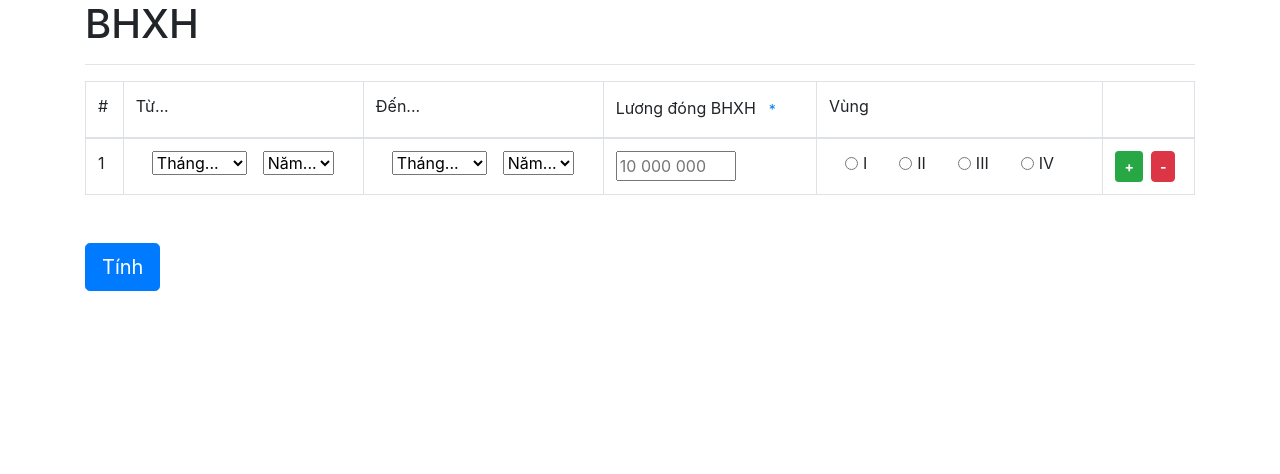
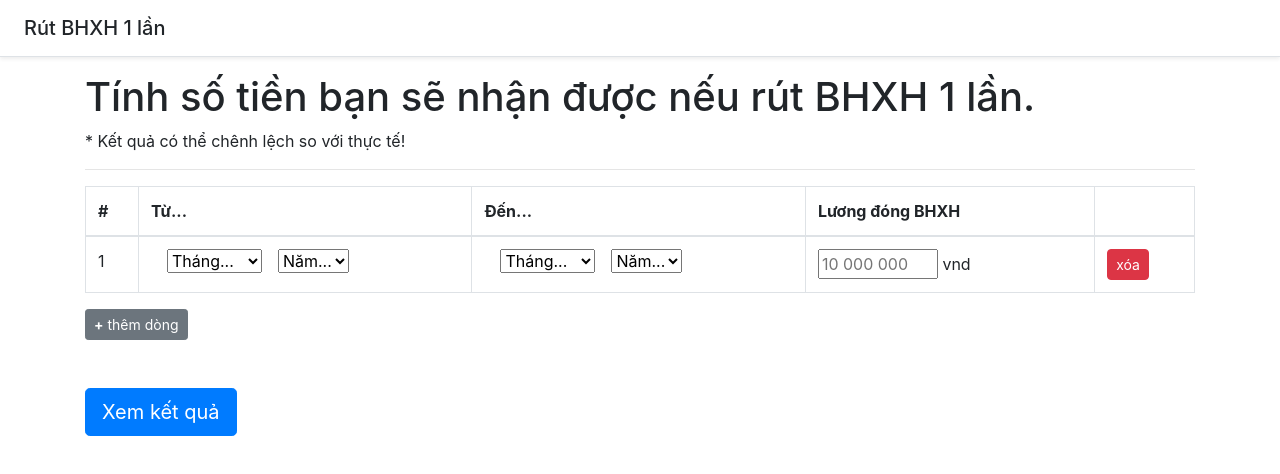
Before and after one commit to huynguyen93/bhxh, a React (Create React App) app: page / in a window 1280 px wide. Shown: the top 474 px of the page. Built offline with nearby package versions, Linux system fonts and the light colour scheme.

Commit message:
first release

```diff
--- a/public/index.html
+++ b/public/index.html
@@ -28,9 +28,15 @@
   </head>
   <body>
     <noscript>You need to enable JavaScript to run this app.</noscript>
-    <div class="container">
+    <header class="d-flex flex-column flex-md-row align-items-center p-3 px-md-4 mb-3 bg-body border-bottom shadow-sm">
+      <p class="h5 my-0 me-md-auto fw-normal">Rút BHXH 1 lần</p>
+    </header>
+    <main class="container">
+      <h1>Tính số tiền bạn sẽ nhận được nếu rút BHXH 1 lần.</h1>
+      <p>* Kết quả có thể chênh lệch so với thực tế!</p>
+      <hr>
       <div id="root"></div>
-    </div>
+    </main>
     <!--
       This HTML file is a template.
       If you open it directly in the browser, you will see an empty page.
--- a/src/App.js
+++ b/src/App.js
@@ -1,28 +1,20 @@
 import React from 'react';
 import 'bootstrap/dist/css/bootstrap.min.css';
 import ModalSalary from "./components/ModalSalary";
-import ModalZones from './components/ModalZones';
 import {
-  maximumInsurancePerMonth,
-  minimumSalaryByZone,
-  months, percentageCompanyPays, percentageWorkerPays,
-  salaryTypes,
-  years,
-  zoneLabels,
-  zones
+  months,
+  years
 } from "./constants";
 import utils from "./utils";
 
 const defaultPeriod = {
   salary: '',
-  zone: zones.zone1,
 };
 
 function App() {
   const [periods, setPeriods] = React.useState([{...defaultPeriod}]);
   const [result, setResult] = React.useState(null);
   const [showModalSalary, setShowModalSalary] = React.useState(false);
-  const [showModalZone, setShowModalZone] = React.useState(false);
 
   const addPeriod = () => {
     setPeriods([...periods, {...defaultPeriod}]);
@@ -78,58 +70,37 @@ function App() {
     const localeString = salaryInInteger.toLocaleString('en');
     const formattedSalary = localeString.replace(/,/g, ' ');
 
-    const period = periods[periodIndex];
-    const zone = period.zone;
-    let amountPaidForInsurance = null;
-
-    if (salaryInInteger >= minimumSalaryByZone[zone] && salaryInInteger <= maximumInsurancePerMonth) {
-      amountPaidForInsurance = utils.calculateAmountPaid(salaryInInteger);
-    }
+    const amountPaidForInsurance = utils.calculateAmountPaid(salaryInInteger);
 
     updatePeriod(periodIndex, {salary: formattedSalary, amountPaidForInsurance});
   };
 
   return (
     <div className="App">
-      <h1>BHXH</h1>
-      <hr/>
       <table className="table table-bordered table-responsive-md">
         <thead>
         <tr>
-          <td>#</td>
-          <td>Từ... </td>
-          <td>Đến... </td>
-          <td>
+          <th>#</th>
+          <th>Từ... </th>
+          <th>Đến... </th>
+          <th>
             Lương đóng BHXH
             <button
               className="btn btn-sm btn-link mx-1"
               onClick={() => setShowModalSalary(true)}
               disabled={showModalSalary}
             >
-              *
+
             </button>
-          </td>
-          <td>Vùng</td>
-          <td></td>
+          </th>
+          <th/>
         </tr>
         </thead>
         <tbody>
           {periods.map((period, index) => {
             const {
               salary,
-              monthStart,
-              monthEnd,
-              yearStart,
-              yearEnd,
-              errorMessage,
-              amountPaidForInsurance,
             } = period;
-            let isValidTimeRange = true;
-            if (monthStart && monthEnd && yearStart && yearEnd) {
-              if (yearEnd < yearStart || (yearEnd === yearStart && monthEnd < monthStart)) {
-                isValidTimeRange = false;
-              }
-            }
 
             return (
               <tr key={index}>
@@ -179,45 +150,31 @@ function App() {
                     onChange={(e) => handleSalaryChange(index, e.target.value)}
                     style={{width: '120px'}}
                   />
+                  {' '}
+                  vnd
                 </td>
                 <td>
-                  {Object.keys(zoneLabels).map((zoneCode) => {
-                    const id = 'radio' + zoneCode;
-                    return (
-                      <div className="form-check form-check-inline mx-3" key={zoneCode}>
-                        <input
-                          className="form-check-input"
-                          type="radio"
-                          name="zone"
-                          id={id}
-                          value={zoneCode}
-                        />
-                        <label className="form-check-label" htmlFor={id}>{zoneLabels[zoneCode]}</label>
-                      </div>
-                    )
-                  })}
-                </td>
-                <td>
-                  <button
-                    onClick={addPeriod}
-                    className="btn btn-sm btn-success mr-2"
-                  >
-                    <b>+</b>
-                  </button>
                   <button
                     title="Xóa"
                     onClick={() => removePeriod(index)}
                     className="btn btn-sm rounded btn-danger"
                   >
-                    <b>-</b>
+                    xóa
                   </button>
-
                 </td>
               </tr>
             );
           })}
         </tbody>
       </table>
+      <div className="mb-4">
+        <button
+          onClick={addPeriod}
+          className="btn btn-sm btn-secondary mr-2"
+        >
+          <b>+</b> thêm dòng
+        </button>
+      </div>
       <ul>
         {periods.map((period, index) => {
           const {
@@ -226,7 +183,6 @@ function App() {
             yearStart,
             yearEnd,
             errorMessage,
-            amountPaidForInsurance,
           } = period;
           let isValidTimeRange = true;
           if (monthStart && monthEnd && yearStart && yearEnd) {
@@ -235,53 +191,47 @@ function App() {
             }
           }
 
-          if (!amountPaidForInsurance && isValidTimeRange && !errorMessage) {
+          if (isValidTimeRange && !errorMessage) {
             return null;
           }
 
           return (
             <li key={index}>
-              {amountPaidForInsurance && (
-                <div className="mt-3">
-                  Số tiền đóng BHXH:
-                  <ul>
-                    <li>Công ty đóng ({percentageCompanyPays}%): {utils.formatNumber(amountPaidForInsurance.byCompany)}</li>
-                    <li>Người lao động đóng ({percentageWorkerPays}%): {utils.formatNumber(amountPaidForInsurance.byWorker)}</li>
-                    <li>Tổng cộng: <strong>{utils.formatNumber(amountPaidForInsurance.total)}đ / tháng</strong></li>
-                  </ul>
-                </div>
+              Lỗi ở dòng {index + 1}:
+              {' '}
+              {!isValidTimeRange && (
+                <span className="text-danger">Thời gian không phù hợp, vui lòng chọn lại!</span>
               )}
-              {!isValidTimeRange && (
-                <div>
-                  <span className="text-danger">Thời gian không phù hợp, vui lòng chọn lại!</span>
-                </div>
-              )}
+              {' '}
               {errorMessage && (
-                <div>
-                  <span className="text-danger">{errorMessage}</span>
-                </div>
+                <span className="text-danger">{errorMessage}</span>
               )}
             </li>
           );
         })}
       </ul>
 
-      <div className="mt-5">
+      <div className="mt-5 mb-5">
         <button
           className="btn btn-lg btn-primary"
           onClick={calculate}
         >
-          Tính
+          Xem kết quả
         </button>
       </div>
       {result && (
         <div>
-          <h3>Result</h3>
-          <p>{result.result}</p>
+          <h2>Kết quả</h2>
+          <p>Số tháng đóng BHXH: {result.totalMonths}</p>
+          <p>Thu nhập bình quân: {utils.formatNumber(result.adjustedAverageSalary)} vnd</p>
+          <p className="text-success">
+            <b>
+              Số tiền sẽ nhận: {utils.formatNumber(result.amountWillReceive)} vnd
+            </b>
+          </p>
         </div>
       )}
       <ModalSalary show={showModalSalary} setShow={setShowModalSalary}/>
-      <ModalZones show={showModalZone} setShow={setShowModalZone} />
     </div>
   );
 }
--- a/src/constants.js
+++ b/src/constants.js
@@ -32,5 +32,3 @@ export const salaryTypes = {contracted: 'contracted', insurance: 'insurance'};
 
 export const percentageCompanyPays = 17.5;
 export const percentageWorkerPays = 8;
-
-console.log(minimumSalaryByZone);
--- a/src/utils.js
+++ b/src/utils.js
@@ -10,7 +10,7 @@ function calculatePeriods(periods) {
     const yearStart = parseInt(period.yearStart);
     const monthEnd = parseInt(period.monthEnd);
     const yearEnd = parseInt(period.yearEnd);
-    const salary = parseInt(period.salary);
+    const salary = parseInt(period.salary.split(' ').join(''));
     const salaryType = period.salaryType;
     const insuranceSalary = salaryType === salaryTypes.contracted
       ? contractedSalaryToInsuranceSalary(salary)
@@ -46,7 +46,9 @@ function calculatePeriods(periods) {
   const totalYearsFrom2014 = totalMonthsFrom2014 / 12;
 
   return {
-    result: (1.5 * adjustedAverageSalary * totalYearsBefore2014) + (2.5 * adjustedAverageSalary * totalYearsFrom2014)
+    adjustedAverageSalary,
+    totalMonths,
+    amountWillReceive: (1.5 * adjustedAverageSalary * totalYearsBefore2014) + (2 * adjustedAverageSalary * totalYearsFrom2014)
   };
 }
 
@@ -62,7 +64,45 @@ function validatePeriod(period) {
 }
 
 function getAdjustmentRate(year) {
-  return 2;
+  const mapping = {
+    1995: 4.85,
+    1996: 4.12,
+    1997: 3.89,
+    1998: 3.77,
+    1999: 3.5,
+    2000: 3.41,
+    2001: 3.42,
+    2002: 3.29,
+    2003: 3.19,
+    2004: 2.96,
+    2005: 2.73,
+    2006: 2.54,
+    2007: 2.35,
+    2008: 1.91,
+    2009: 1.79,
+    2010: 1.64,
+    2011: 1.38,
+    2012: 1.26,
+    2013: 1.18,
+    2014: 1.14,
+    2015: 1.13,
+    2016: 1.1,
+    2017: 1.06,
+    2018: 1.03,
+    2019: 1,
+    2020: 1,
+  };
+
+  const years = Object.keys(mapping);
+  if (year < mapping[years[0]]) {
+    return mapping[years[0]];
+  }
+
+  if (year > mapping[years[years.length - 1]]) {
+    return mapping[years[years.length - 1]];
+  }
+
+  return mapping[year];
 }
 
 function getNumberOfYear({monthStart, yearStart, monthEnd, yearEnd}) {
```
Also changed, not shown: 1 other file (tests, documents, lock files or other folders).
